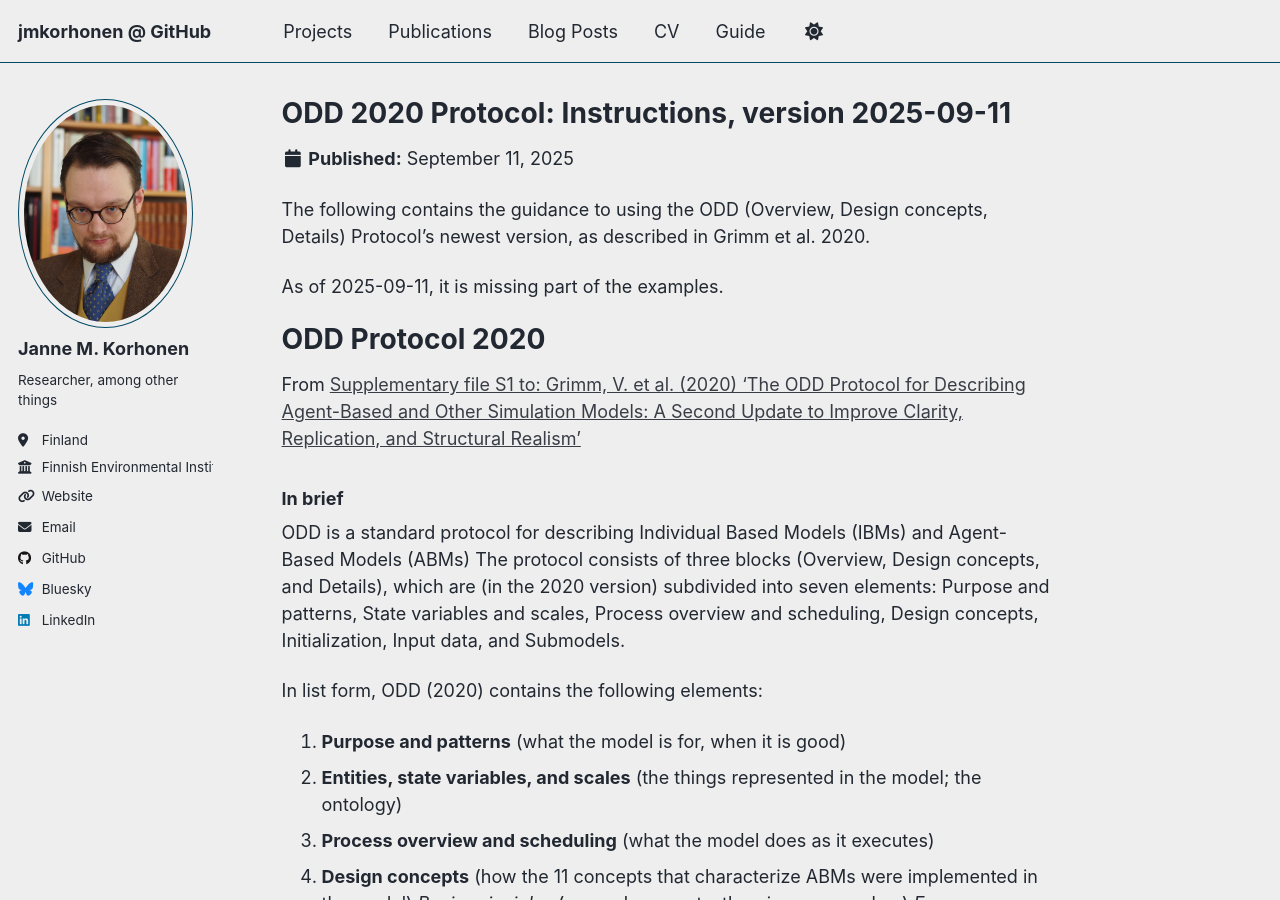
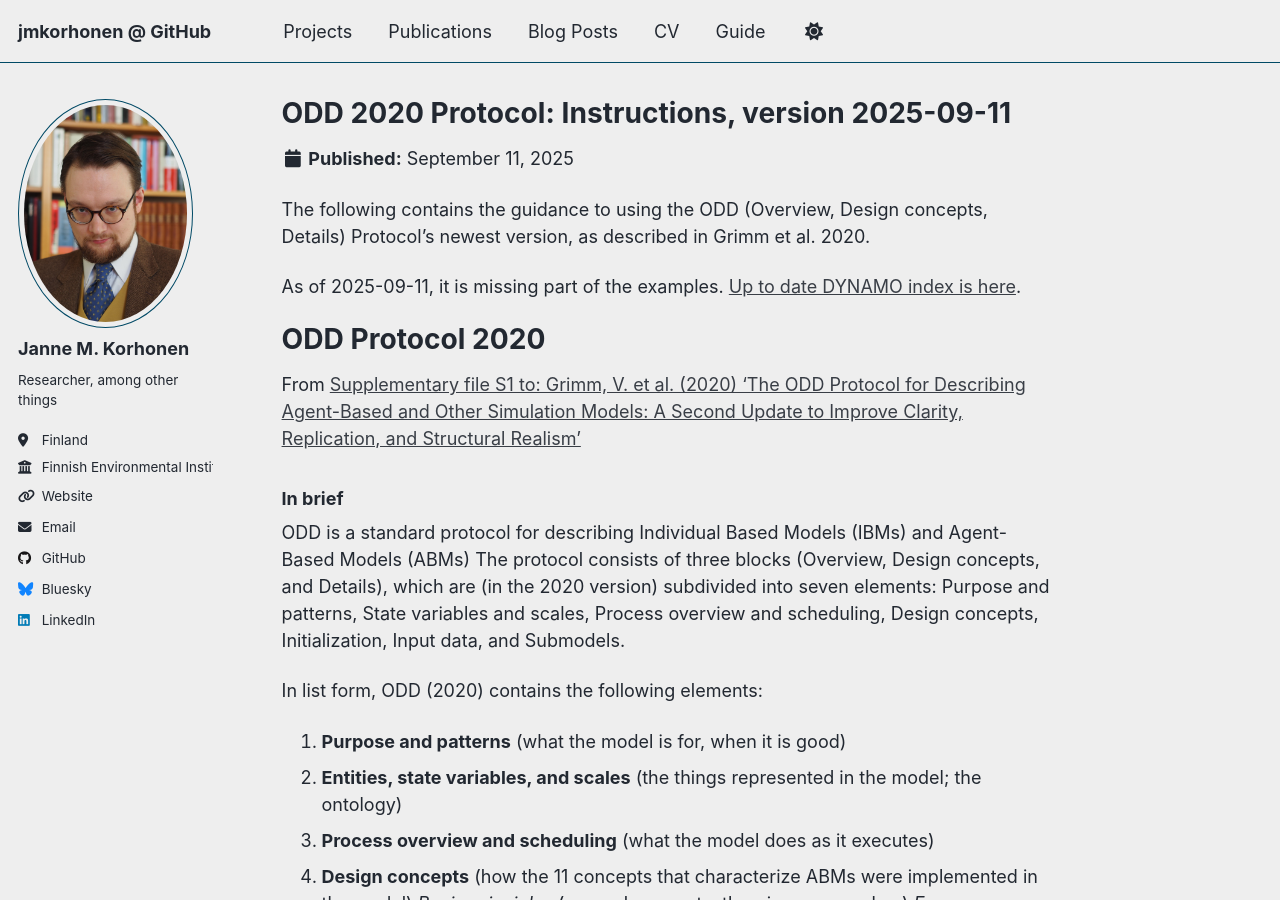
Before and after one commit to jmkorhonen/jmkorhonen.github.io, a Jekyll site: the page built from _pages/projects/DYNAMO/ODD2020-protocol-2025-09-11.md, in a window 1280 px wide and 900 px high. Built offline with Jekyll 4.4.1, drawn with Linux system fonts in a browser that asks for light colours; a script that is not in the unit is left out.

Commit message:
Update ODD2020-protocol-2025-09-11.md

```diff
--- a/_pages/projects/DYNAMO/ODD2020-protocol-2025-09-11.md
+++ b/_pages/projects/DYNAMO/ODD2020-protocol-2025-09-11.md
@@ -13,7 +13,7 @@ tags:
 ---
 The following contains the guidance to using the ODD (Overview, Design concepts, Details) Protocol's newest version, as described in Grimm et al. 2020.
 
-As of 2025-09-11, it is missing part of the examples.
+As of 2025-09-11, it is missing part of the examples. [Up to date DYNAMO index is here](https://jmkorhonen.github.io/projects/DYNAMO/DYNAMO-index/).
 # ODD Protocol 2020
 From [Supplementary file S1 to: Grimm, V. et al. (2020) 'The ODD Protocol for Describing Agent-Based and Other Simulation Models: A Second Update to Improve Clarity, Replication, and Structural Realism'](https://www.jasss.org/23/2/7/S1-ODD.pdf)
 
```
